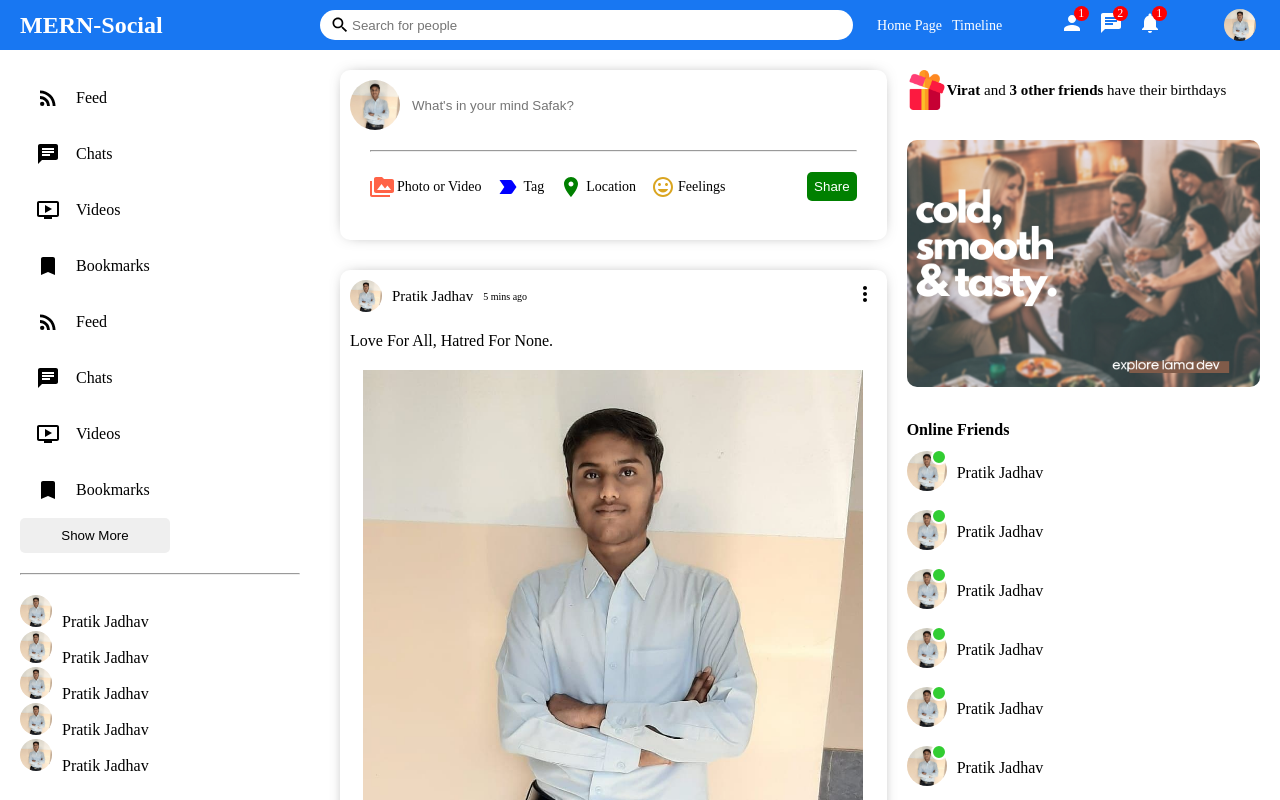
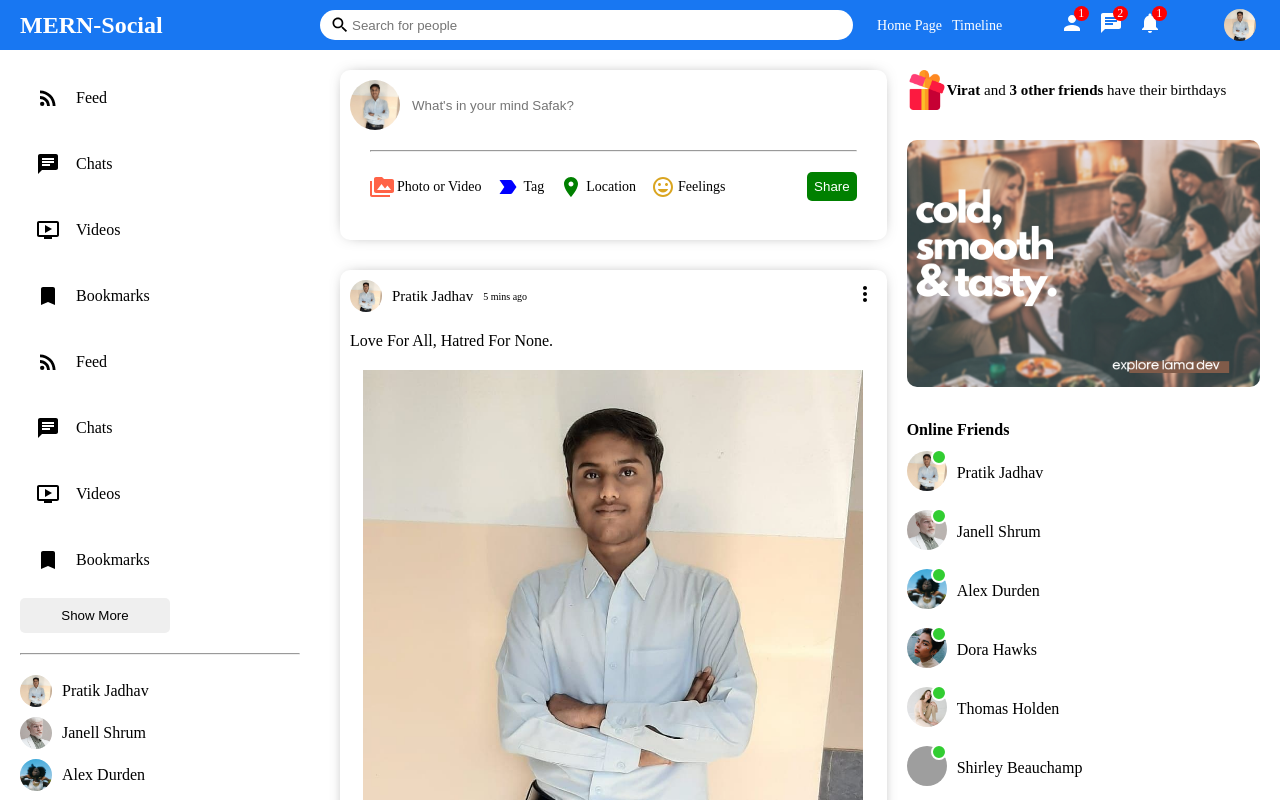
Before and after one commit to Pratik22jdv/MERN-Social-Media, a React (Create React App) app in the folder mern-social-media/: page / in a window 1280 px wide. Shown: the top 800 px of the page. Built offline with nearby package versions, Linux system fonts and the light colour scheme; grey boxes are pictures that could not be loaded.

Commit message:
Dynamic data -sidebar & rightbar

```diff
--- a/mern-social-media/src/components/rightbar/Rightbar.jsx
+++ b/mern-social-media/src/components/rightbar/Rightbar.jsx
@@ -1,5 +1,6 @@
 import React from 'react';
 import "./rightbar.css";
+import { Users } from "../../dummyData"
 
 export default function Rightbar() {
     return (
@@ -13,82 +14,23 @@ export default function Rightbar() {
                 <img className="rightbarAd" src="/assets/ad.png" alt="" />
                 <h4 className="rightbarTitle">Online Friends</h4>
                 <ul className="rightbarFriendList">
-                    <li className="rightbarFriend">
-                        <div className="rightbarProfileImgContainer">
-                            <img
-                                className="rightbarProfileImg"
-                                src="/assets/person/1.jpg"
-                                alt="" />
-                            <span className="rightbarOnline"></span>
-                        </div>
-                        <span className="rightbarUsername">Pratik Jadhav</span>
-                    </li>
+                    {Users.map((user) => (
 
                         <li className="rightbarFriend">
                             <div className="rightbarProfileImgContainer">
                                 <img
                                     className="rightbarProfileImg"
-                                src="/assets/person/1.jpg"
+                                    src={user.profilePicture}
                                     alt="" />
                                 <span className="rightbarOnline"></span>
                             </div>
-                        <span className="rightbarUsername">Pratik Jadhav</span>
+                            <span className="rightbarUsername">{user.username}</span>
                         </li>
 
-                    <li className="rightbarFriend">
-                        <div className="rightbarProfileImgContainer">
-                            <img
-                                className="rightbarProfileImg"
-                                src="/assets/person/1.jpg"
-                                alt="" />
-                            <span className="rightbarOnline"></span>
-                        </div>
-                        <span className="rightbarUsername">Pratik Jadhav</span>
-                    </li>
+                    )
+                    )}
 
-                    <li className="rightbarFriend">
-                        <div className="rightbarProfileImgContainer">
-                            <img
-                                className="rightbarProfileImg"
-                                src="/assets/person/1.jpg"
-                                alt="" />
-                            <span className="rightbarOnline"></span>
-                        </div>
-                        <span className="rightbarUsername">Pratik Jadhav</span>
-                    </li>
 
-                    <li className="rightbarFriend">
-                        <div className="rightbarProfileImgContainer">
-                            <img
-                                className="rightbarProfileImg"
-                                src="/assets/person/1.jpg"
-                                alt="" />
-                            <span className="rightbarOnline"></span>
-                        </div>
-                        <span className="rightbarUsername">Pratik Jadhav</span>
-                    </li>
-
-                    <li className="rightbarFriend">
-                        <div className="rightbarProfileImgContainer">
-                            <img
-                                className="rightbarProfileImg"
-                                src="/assets/person/1.jpg"
-                                alt="" />
-                            <span className="rightbarOnline"></span>
-                        </div>
-                        <span className="rightbarUsername">Pratik Jadhav</span>
-                    </li>
-
-                    <li className="rightbarFriend">
-                        <div className="rightbarProfileImgContainer">
-                            <img
-                                className="rightbarProfileImg"
-                                src="/assets/person/1.jpg"
-                                alt="" />
-                            <span className="rightbarOnline"></span>
-                        </div>
-                        <span className="rightbarUsername">Pratik Jadhav</span>
-                    </li>
                 </ul>
             </div>
         </div>
--- a/mern-social-media/src/components/sidebar/Sidebar.jsx
+++ b/mern-social-media/src/components/sidebar/Sidebar.jsx
@@ -4,6 +4,7 @@ import RssFeedIcon from '@mui/icons-material/RssFeed';
 import ChatIcon from '@mui/icons-material/Chat';
 import OndemandVideoIcon from '@mui/icons-material/OndemandVideo';
 import BookmarkIcon from '@mui/icons-material/Bookmark';
+import {Users} from "../../dummyData"
 //import Bookmark from '@mui/icons-material/Bookmark';
 
 export default function Sidebar() {
@@ -53,27 +54,18 @@ export default function Sidebar() {
                 </ul>
                 <button className="sidebarButton">Show More</button>
                 <hr className="sidebarHr" />
+
                 <ul className="sidebarFriendList">
-                   <li>
-                       <img className="sidebarFriendImg" src = "/assets/person/1.jpg" alt=""/>
-                       <span className="sidebarFriendName">Pratik Jadhav</span>
+
+                {Users.map((user)=>{
+                   return (
+                    <li className="sidebarListItem">
+                       <img className="sidebarFriendImg" src = {user.profilePicture} alt=""/>
+                       <span className="sidebarFriendName">{user.username}</span>
                    </li>
-                   <li>
-                       <img className="sidebarFriendImg" src = "/assets/person/1.jpg" alt=""/>
-                       <span className="sidebarFriendName">Pratik Jadhav</span>
-                   </li>
-                   <li>
-                       <img className="sidebarFriendImg" src = "/assets/person/1.jpg" alt=""/>
-                       <span className="sidebarFriendName">Pratik Jadhav</span>
-                   </li>
-                   <li>
-                       <img className="sidebarFriendImg" src = "/assets/person/1.jpg" alt=""/>
-                       <span className="sidebarFriendName">Pratik Jadhav</span>
-                   </li>
-                   <li>
-                       <img className="sidebarFriendImg" src = "/assets/person/1.jpg" alt=""/>
-                       <span className="sidebarFriendName">Pratik Jadhav</span>
-                   </li>
+                    )
+                })}
+
                 </ul>
             </div>
         </div>
--- a/mern-social-media/src/components/sidebar/sidebar.css
+++ b/mern-social-media/src/components/sidebar/sidebar.css
@@ -31,7 +31,7 @@
 .sidebarListItem {
     display: flex;
     align-items: center;
-    margin-bottom: 0px;
+    margin-bottom: 10px;
 }
 
 .sidebarIcon {
```
Lines whose indentation alone changed are shown as unchanged.
